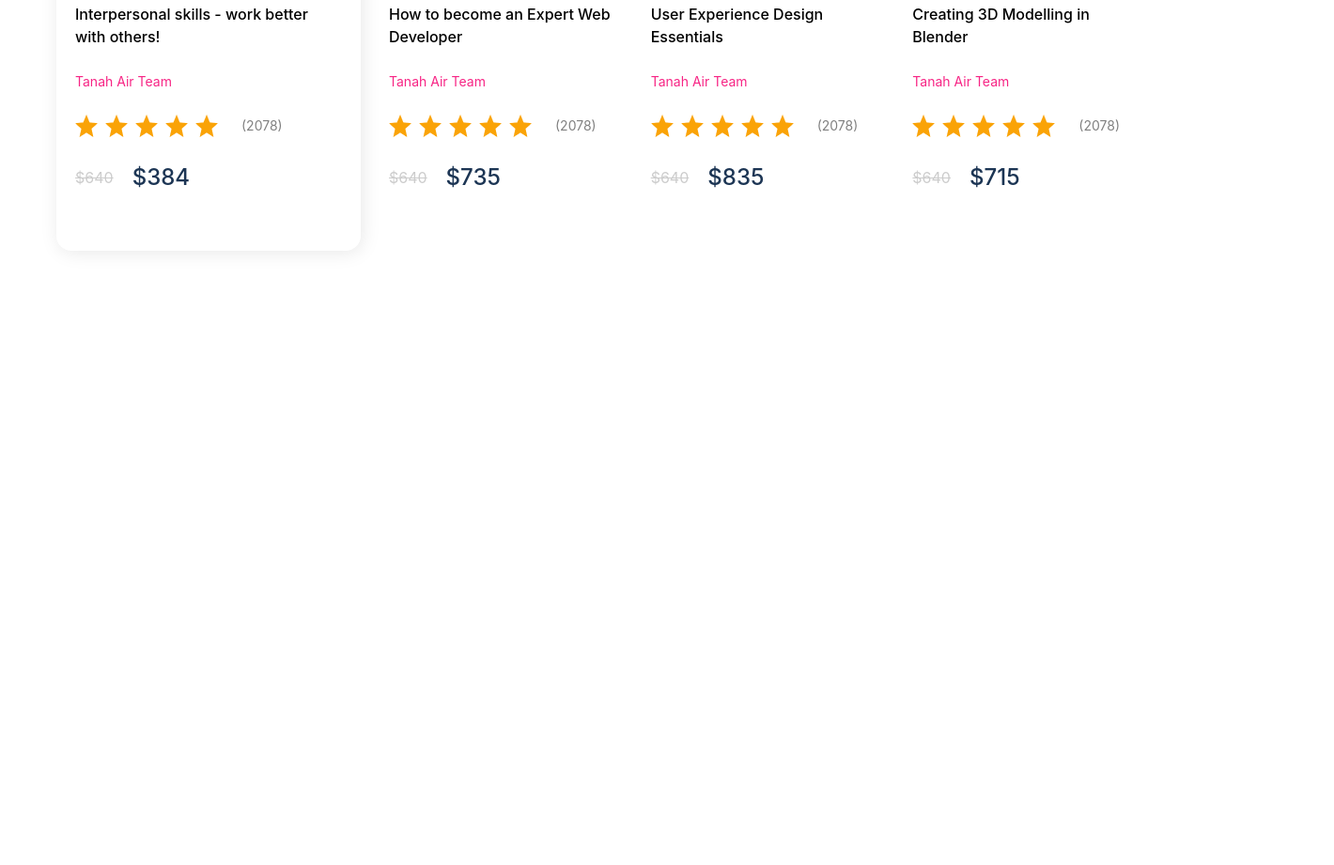
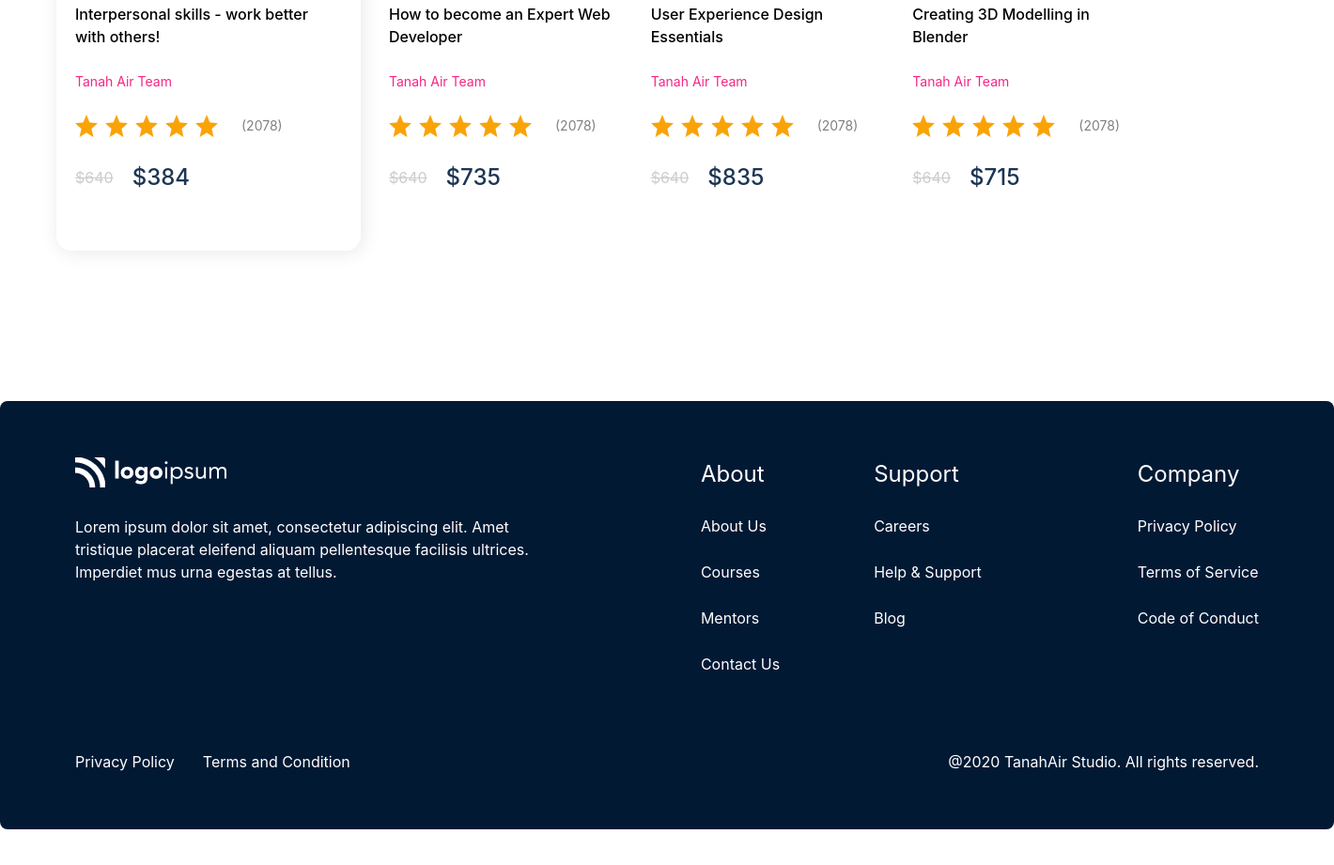
Before and after one commit to ramaz1k/group-work, a website: page src/page3.html in a window 1280 px wide. Shown: the part 5663-6584 px from the top of the page at 94% size, 1420 px wide, since content can reach past the window. Before the commit the page ends 6090 px from the top, so only its background shows below. Drawn offline with nearby package versions, Linux system fonts and the light colour scheme; files that its build step writes are made by us from their sources.

Commit message:
footer p3

```diff
--- a/src/page3.html
+++ b/src/page3.html
@@ -655,5 +655,44 @@
         </div>
       </section>
     </main>
+
+
+    <footer class="w-full p-5 lg:w-[1420px] lg:px-[60px] py-[40px] h-auto rounded-[8px] m-auto mt-[50px] bg-[#021934] text-white flex flex-col items-center justify-between gap-[40px] mb-[50px]">
+        <div class="w-full p-5 lg:w-[1300px] flex flex-col gap-[40px] lg:flex-row justify-between items-center lg:items-start">
+            <div class="flex flex-col gap-[30px] lg:w-[500px] text-center lg:text-start items-center lg:items-start">
+                <img class="w-[161px] h-[32px]" src="./images/Logo.png" alt="">
+                <p>Lorem ipsum dolor sit amet, consectetur adipiscing elit. Amet tristique placerat eleifend aliquam pellentesque facilisis ultrices. Imperdiet mus urna egestas at tellus. </p>
+            </div>
+            <div class="flex gap-[100px]">
+                <nav class="flex flex-col gap-[25px] text-center lg:text-start">
+                    <h3 class="text-[24px]">About</h3>
+                    <p>About Us</p>
+                    <p>Courses</p>
+                    <p>Mentors</p>
+                    <p>Contact Us</p>
+                </nav>
+                <nav class="flex flex-col gap-[25px] text-center lg:text-start">
+                    <h3 class="text-[24px]">Support</h3>
+                    <p>Careers</p>
+                    <p>Help & Support</p>
+                    <p>Blog</p>
+                </nav>
+            </div>
+            <nav class="flex flex-col gap-[25px] text-center lg:text-start">
+                <h3 class="text-[24px]">Company</h3>
+                <p>Privacy Policy</p>
+                <p>Terms of Service</p>
+                <p>Code of Conduct</p>
+            </nav>
+        </div>
+        <div class="w-full gap-[30px] p-5 lg:w-[1300px] flex flex-col lg:flex-row justify-between items-center">
+            <div class="flex gap-[30px]">
+                <p>Privacy Policy</p>
+                <p>Terms and Condition</p>
+            </div>
+            <p>@2020 TanahAir Studio. All rights reserved.</p>
+        </div>
+    </footer>
+
   </body>
 </html>
```
